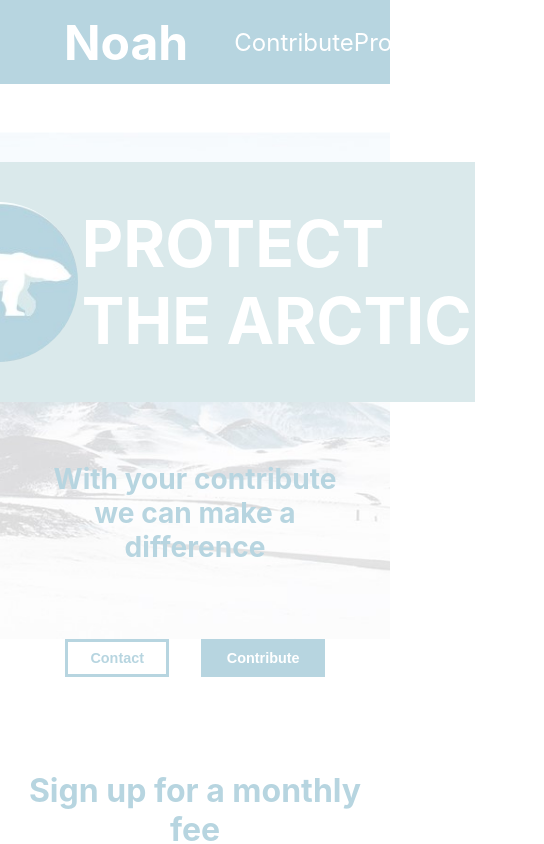
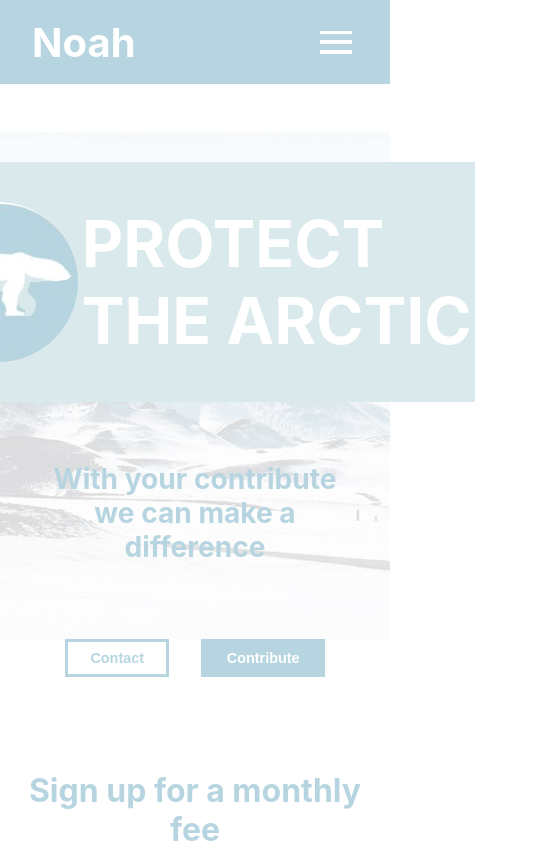
Before and after one commit to PetterFogel/mockup-ui, a React (Create React App) app: page / in a window 390 px wide. Shown: the top 844 px of the page, 544 px wide, since content can reach past the window. Built offline with nearby package versions, Linux system fonts and the light colour scheme.

Commit message:
Add burger-menu for responsive ux.

```diff
--- a/src/components/UI/navigation.tsx
+++ b/src/components/UI/navigation.tsx
@@ -1,3 +1,4 @@
+import { Link } from "react-router-dom";
 import classes from "../../styles/navigation.module.css";
 
 function Navigation() {
@@ -8,13 +9,39 @@ function Navigation() {
       </div>
       <nav className={classes.nav}>
         <ul>
-                    <li>Contribute</li>
-                    <li>Products</li>
-                    <li>Contact</li>
+          <li>
+            <Link
+              to="/contribute"
+              style={{ textDecoration: "none", color: "#fff" }}
+            >
+              Contribute
+            </Link>
+          </li>
+          <li>
+            <Link
+              to="/products"
+              style={{ textDecoration: "none", color: "#fff" }}
+            >
+              Products
+            </Link>
+          </li>
+          <li>
+            <Link
+              to="/contact"
+              style={{ textDecoration: "none", color: "#fff" }}
+            >
+              Contact
+            </Link>
+          </li>
         </ul>
       </nav>
+      <div className={classes.burgerMenu}>
+        <div className={classes.burgerBar}></div>
+        <div className={classes.burgerBar}></div>
+        <div className={classes.burgerBar}></div>
+      </div>
     </header>
-    )
+  );
 }
 
-export default Navigation
+export default Navigation;
--- a/src/styles/navigation.module.css
+++ b/src/styles/navigation.module.css
@@ -27,3 +27,44 @@
     color: #fff;
     font-size: 1.5rem;
 }
+
+/* Burger */
+
+.burgerMenu {
+    display: none;
+}
+
+.burgerBar {
+    width: 2rem;
+    height: 0.215rem;
+    background: #fff;
+    margin: 0.4rem;
+}
+
+@media (max-width: 1024px) {
+    .header {
+        padding: 0rem 2rem;
+    }
+
+    .nav {
+        width: 50%;
+    }
+
+    .nav ul li {
+        font-size: 1.2rem;
+    }
+}
+
+@media (max-width: 640px) {
+    .logo {
+        font-size: 2.5rem;
+    }
+
+    .nav ul li {
+        display: none;
+    }
+
+    .burgerMenu {
+        display: block;
+    }
+}
```
Lines whose indentation alone changed are shown as unchanged.
